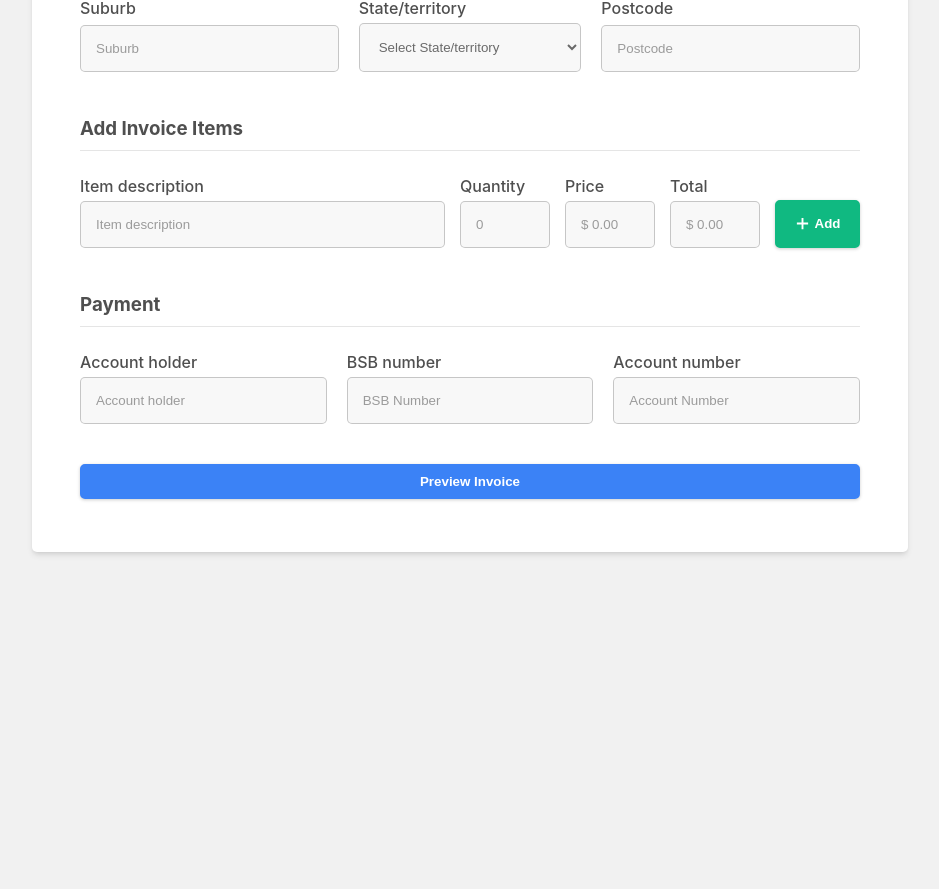
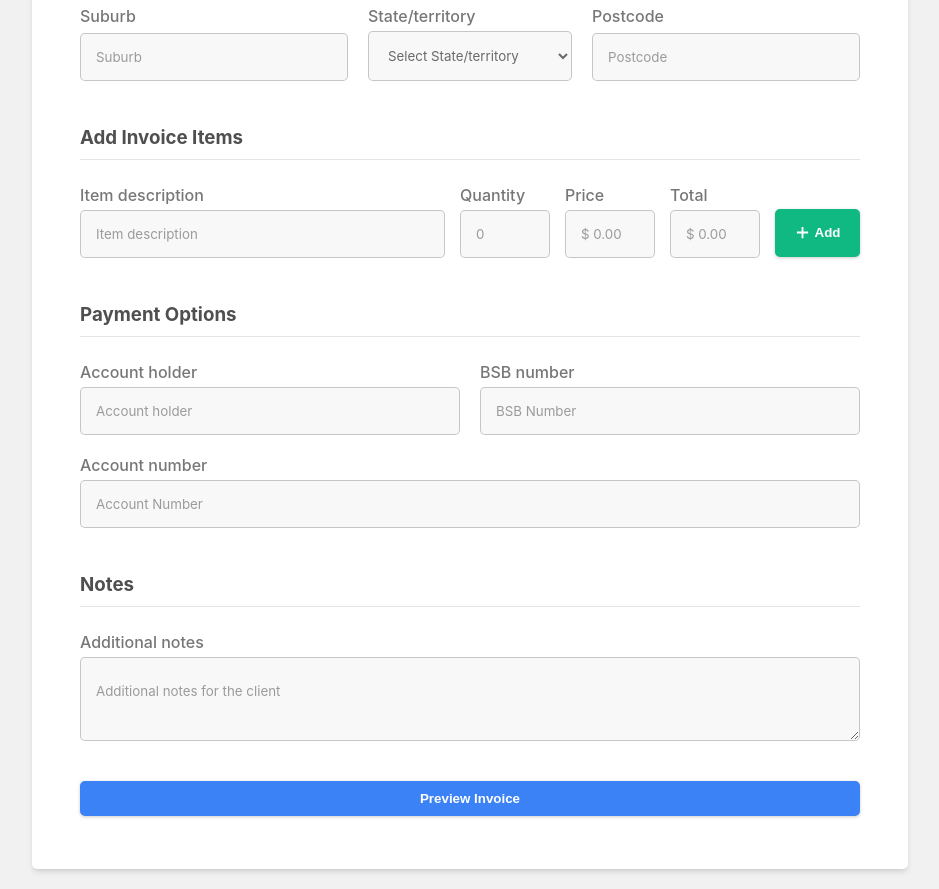
Before and after one commit to tom-odonovan/Invoice-Generator, a React (Create React App) app: page / in a window 1280 px wide. Shown: the part 1078-1967 px from the top of the page, without its empty margins (170-1109 px from the left). Before the commit the page ends 1650 px from the top, so only its background shows below. Built offline with nearby package versions, Linux system fonts and the light colour scheme.

Commit message:
Update build

```diff
--- a/src/App.js
+++ b/src/App.js
@@ -14,7 +14,7 @@ function App() {
   const [clientDetails, setClientDetails] = useState({})
   const [paymentDetails, setPaymentDetails] = useState({})
   const [contactInfo, setContactInfo] = useState({})
-  const [notes, setNotes] = useState({})
+  const [notes, setNotes] = useState('')
   const [item, setItem] = useState({})
   const [itemList, setItemList] = useState([])
   const [isEditingItem, setIsEditingItem] = useState(null)
@@ -124,6 +124,10 @@ function App() {
     }));
   }
 
+  const handleNotes = (e) => {
+    setNotes(e.target.value)
+  }
+
   const showPreview = () => {
     setPreview(true)
   }
@@ -145,6 +149,7 @@ function App() {
             itemList={itemList}
             totals={totals}
             paymentDetails={paymentDetails}
+            notes={notes}
             hidePreview={hidePreview}
           />
         ) : (
@@ -169,6 +174,8 @@ function App() {
             handleTotals={handleTotals}
             paymentDetails={paymentDetails}
             handlePaymentDetails={handlePaymentDetails}
+            notes={notes}
+            handleNotes={handleNotes}
             showPreview={showPreview}
           />
         )}
--- a/src/components/form/Form.js
+++ b/src/components/form/Form.js
@@ -19,6 +19,7 @@ export default function Form(props) {
     handleEditedItem, confirmEdit,
     totals, handleTotals,
     paymentDetails, handlePaymentDetails,
+    notes, handleNotes,
     preview, showPreview } = props
 
   return (
@@ -323,7 +324,7 @@ export default function Form(props) {
         handleTotals={handleTotals}
       />
 
-      <h3>Payment</h3>
+      <h3>Payment Options</h3>
 
       <div className='form-payment-details'>
         <div>
@@ -366,6 +367,16 @@ export default function Form(props) {
         </div>
       </div>
 
+      <h3>Notes</h3>
+      <label htmlFor='notes'>Additional notes</label>
+      <textarea
+        id='notes'
+        className='client-notes'
+        placeholder='Additional notes for the client'
+        value={notes || ''}
+        onChange={handleNotes}
+      ></textarea>
+
       <button
         className='preview-btn'
         onClick={showPreview}
--- a/src/components/preview/ContactInfo.js
+++ b/src/components/preview/ContactInfo.js
@@ -9,9 +9,13 @@ export default function ContactInfo(props) {
       <div className='contact-info'>
           <h4>Contact Information</h4>
           <ul>
-              <li><b>Phone:</b>{phone}</li>
-              <li><b>Email:</b>{email}</li>
-              <li><b>Website:</b><a href='#'>{website}</a></li>
+            <li><b>Phone:</b>{phone}</li>
+            <li><b>Email:</b>{email}</li>
+            { website ? (
+                    <li><b>Website:</b><a href='#'>{website}</a></li>
+                ) : null
+            }
+
           </ul>
       </div>
   )
--- a/src/components/preview/Notes.js
+++ b/src/components/preview/Notes.js
@@ -1,13 +1,13 @@
 import React from 'react'
 import '../../css/Notes.css'
 
-export default function Notes({vendorName}) {
+export default function Notes({notes}) {
   return (
     <div>
         <section className='notes'>
           <h4>Thank You For Your Business</h4>
-          <p><b>Additional notes:</b></p>
-        <p>Thank you for choosing {vendorName || 'us'} for your project. Please let us know if there is anything else we can do for you in the future. We look forward to working with you again soon. </p>
+          <p>Additional notes:</p>
+          <div className='notes-cont'>{notes}</div>
         </section>
     </div>
   )
--- a/src/components/preview/Preview.js
+++ b/src/components/preview/Preview.js
@@ -16,7 +16,7 @@ import Header from './Header';
 
 export default function Preview(props) {
 
-  const { preview, invoiceDetails, vendorDetails, clientDetails, item, itemList, totals, paymentDetails, hidePreview } = props
+  const { preview, invoiceDetails, vendorDetails, clientDetails, item, itemList, totals, paymentDetails, notes, hidePreview } = props
 
   const handlePrint = () => {
     window.print()
@@ -48,7 +48,7 @@ export default function Preview(props) {
           email={vendorDetails.email}
           website={vendorDetails.website}
         />
-        <Notes vendorName={vendorDetails.name} />
+        <Notes notes={notes} />
         </div>
         <Footer hidePreview={hidePreview} />
       </div>
--- a/src/css/App.css
+++ b/src/css/App.css
@@ -44,13 +44,17 @@ button:active {
 
 label {
     font-weight: 500;
-    color: #4f4f4f;
+    color: #777777;
 }
 
 input, select, textarea {
+    font-family: inherit;
     background-color: #f1f1f17a;
+    padding: 15px;
     margin-top: 5px;
     margin-bottom: 20px;
+    border-radius: 5px;
+    border: 1px solid rgba(0, 0, 0, 0.2);
     color: #6a6a6a;
 }
 
--- a/src/css/Form.css
+++ b/src/css/Form.css
@@ -36,13 +36,6 @@
 .form-client-details div div {
     flex-direction: column;
     flex-grow: 1;
-}
-
-.template-form input,
-.template-form select {
-    padding: 15px;
-    border-radius: 5px;
-    border: 1px solid rgba(0, 0, 0, 0.2);
 }
 
 .template-form h3 {
@@ -101,3 +94,7 @@
 .template-form .preview-btn {
     margin-top: 20px;
 }
+
+.client-notes {
+    padding: 25px 15px;
+}
--- a/src/css/Notes.css
+++ b/src/css/Notes.css
@@ -1,14 +1,22 @@
 .notes {
-    width: 300px;
     text-align: justify;
     display: flex;
     align-items: start;
     justify-content: end;
     flex-direction: column;
     margin: 20px 0;
-    margin-right: 100px;
 }
 
 .notes h4 {
     margin: 5px 0;
 }
+
+.notes p {
+    margin-top: 20px;
+}
+
+.notes-cont {
+    border: 1px solid rgba(0 0 0 / 0.2);
+    padding: 20px;
+    width: 350px;
+}
--- a/src/css/Preview.css
+++ b/src/css/Preview.css
@@ -19,11 +19,3 @@
 .invoice-preview .table {
     margin-bottom: 50px;
 }
-
-.invoice-preview > div:last-child{
-    /* border: 1px solid red; */
-    /* align-self: flex-end; */
-    /* justify-content: flex-end */
-    /* flex-grow: 1; */
-    /* margin-bottom: 100px */
-}
```
Also changed, not shown: 12 other files (tests, documents, lock files or other folders).
